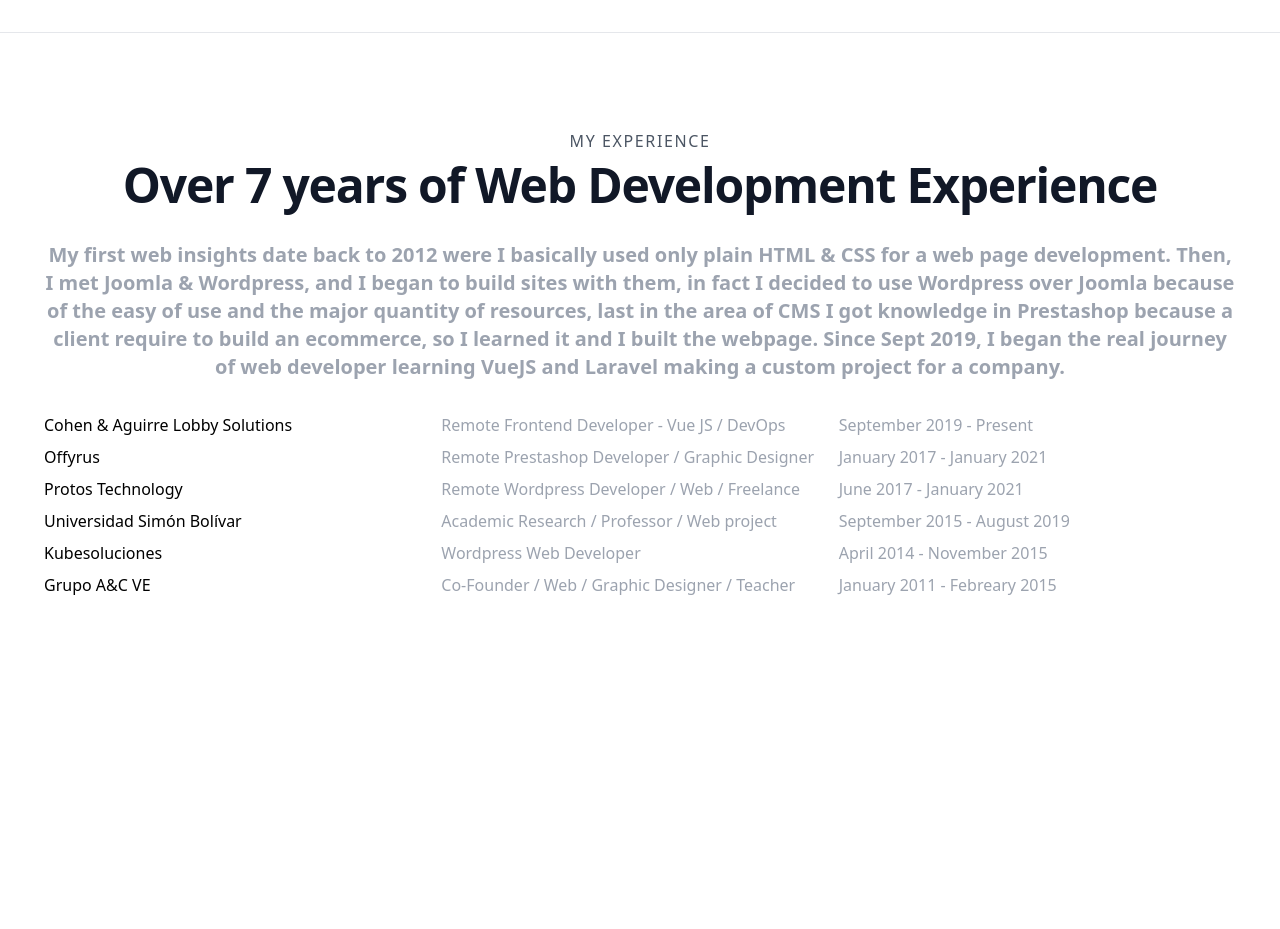
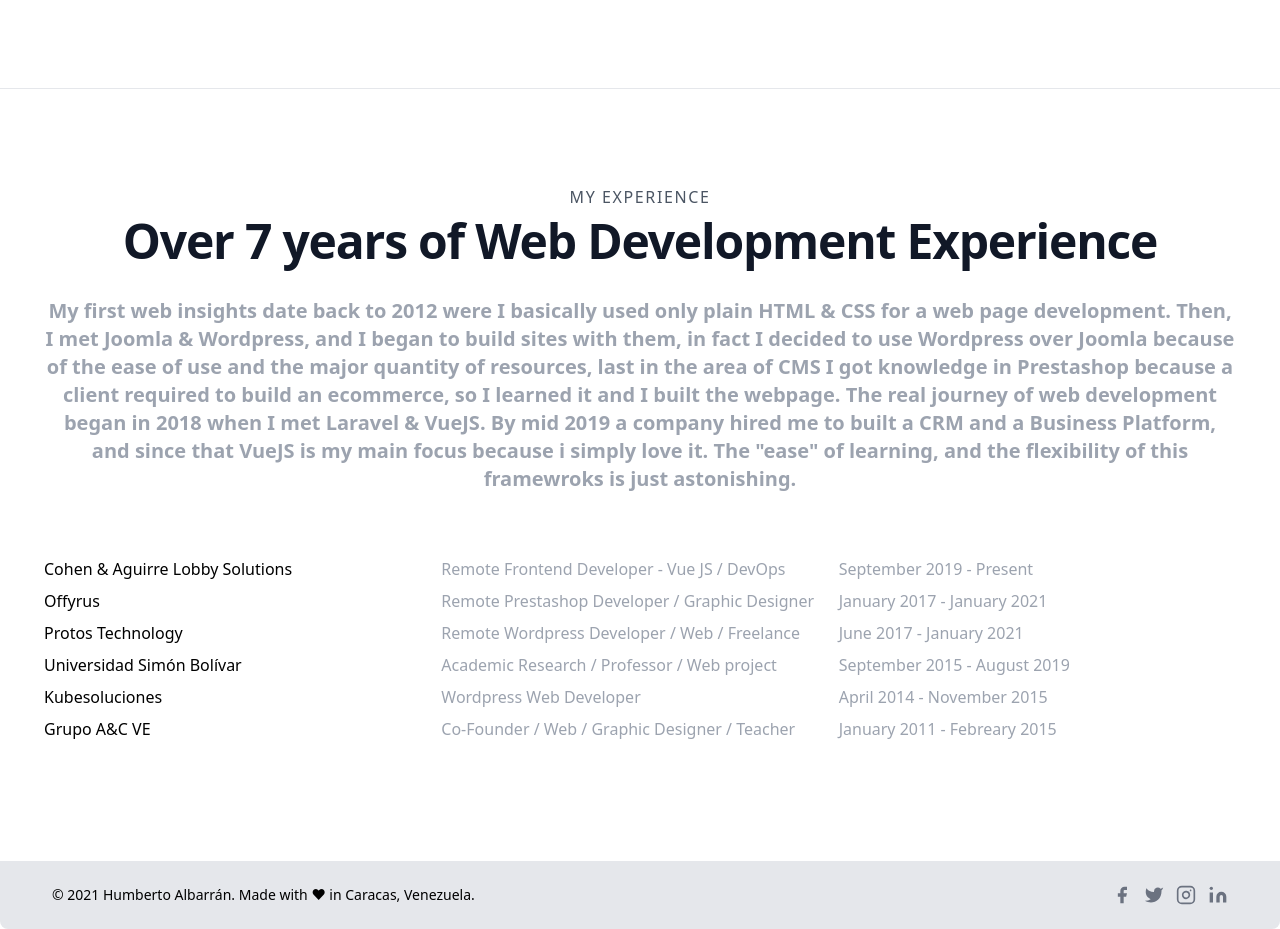
Before and after one commit to hjalbarran/portfolio-v1, a Vue app: page /about in a window 1280 px wide. Shown: the part 680-1609 px from the top of the page. Before the commit the page ends 1381 px from the top, so only its background shows below. Built offline with nearby package versions, Linux system fonts and the light colour scheme.

Commit message:
Added footer, and a paragraph in 'About' page

```diff
--- a/src/App.vue
+++ b/src/App.vue
@@ -57,13 +57,19 @@
         <component :is="Component" />
       </transition>
     </router-view>
+
+    <Footer></Footer>
+
   </div>
 </template>
 
 <script>
+import Footer from './components/Footer'
+
 export default {
   name: 'app',
   components: {
+    Footer
   },
   data () {
     return {
--- /dev/null
+++ b/src/components/Footer.vue
@@ -0,0 +1,41 @@
+<template>
+    <footer>
+        <div class="w-full px-8 mt-4 rounded-b-lg bg-gray-200">
+            <div class="container flex flex-col flex-wrap px-5 py-6 mx-auto sm:flex-row">
+                <p class="text-sm text-center text-black sm:text-left ">&copy; {{ new Date().getFullYear() }} Humberto Albarrán. Made with ♥ in Caracas, Venezuela.</p>
+                <span class="inline-flex justify-center mt-2 sm:ml-auto sm:mt-0 sm:justify-start">
+                    <a class="text-gray-500 hover:text-black">
+                        <svg fill="currentColor" stroke-linecap="round" stroke-linejoin="round" stroke-width="2" class="w-5 h-5" viewBox="0 0 24 24">
+                            <path d="M18 2h-3a5 5 0 00-5 5v3H7v4h3v8h4v-8h3l1-4h-4V7a1 1 0 011-1h3z"></path>
+                        </svg>
+                    </a>
+                    <a class="ml-3 text-gray-500 hover:text-black">
+                    <svg fill="currentColor" stroke-linecap="round" stroke-linejoin="round" stroke-width="2" class="w-5 h-5" viewBox="0 0 24 24">
+                        <path d="M23 3a10.9 10.9 0 01-3.14 1.53 4.48 4.48 0 00-7.86 3v1A10.66 10.66 0 013 4s-4 9 5 13a11.64 11.64 0 01-7 2c9 5 20 0 20-11.5a4.5 4.5 0 00-.08-.83A7.72 7.72 0 0023 3z">
+                        </path>
+                    </svg>
+                    </a>
+                    <a class="ml-3 text-gray-500 hover:text-black">
+                    <svg fill="none" stroke="currentColor" stroke-linecap="round" stroke-linejoin="round" stroke-width="2" class="w-5 h-5" viewBox="0 0 24 24">
+                        <rect width="20" height="20" x="2" y="2" rx="5" ry="5"></rect>
+                        <path d="M16 11.37A4 4 0 1112.63 8 4 4 0 0116 11.37zm1.5-4.87h.01"></path>
+                    </svg>
+                    </a>
+                    <a class="ml-3 text-gray-500 hover:text-black">
+                    <svg fill="currentColor" stroke="currentColor" stroke-linecap="round" stroke-linejoin="round" stroke-width="0" class="w-5 h-5" viewBox="0 0 24 24">
+                        <path stroke="none" d="M16 8a6 6 0 016 6v7h-4v-7a2 2 0 00-2-2 2 2 0 00-2 2v7h-4v-7a6 6 0 016-6zM2 9h4v12H2z">
+                        </path>
+                        <circle cx="4" cy="4" r="2" stroke="none"></circle>
+                    </svg>
+                    </a>
+                </span>
+            </div>
+        </div>
+    </footer>
+</template>
+
+<script>
+export default {
+
+}
+</script>
--- a/src/components/ProjectCard.vue
+++ b/src/components/ProjectCard.vue
@@ -1,5 +1,5 @@
 <template>
-  <div class="p-6 m-2 mx-auto bg-white border rounded-lg shadow-md lg:w-5/12 max-w-xl cursor-pointer hovereffect" @click="projectDetailsURL(project)">
+  <div class="p-6 m-2 mx-auto bg-white border rounded-lg shadow-md lg:w-5/12 max-w-xl cursor-pointer hovereffect" @click="projectDetailsURL(project)" v-scrollanimation>
     <div class="flex flex-col items-start py-2 rounded-lg sm:flex-row">
       <div class="flex items-center justify-center w-full lg:justify-start lg:w-1/2">
         <img :src="project.img" :alt="project.title" class="rounded-lg">
@@ -42,4 +42,14 @@
     transition: .35s;
   }
 }
+.before-enter {
+  opacity: 0;
+  transform: translateY(30px);
+  transition: all .4s linear;
+}
+
+.enter {
+  opacity: 1;
+  transform: translateY(0px);
+}
 </style>
--- a/src/views/About.vue
+++ b/src/views/About.vue
@@ -6,7 +6,8 @@
           <h5 class="tracking-widest text-gray-600 mb-2 first-animation">ABOUT ME</h5>
           <h1 class="text-3xl tracking-tight font-extrabold text-gray-900 sm:text-4xl md:text-5xl mb-8 second-animation">I'm Humberto Albarrán, materials engineer & web developer. Focused in develop solutions adapted to design & requirements while making solid friendly communication with my team coworkers.</h1>
           <h3 class="text-xl text-gray-400 font-semibold third-animation">
-              Lorem ipsum dolor sit amet, consectetur adipiscing elit, sed do eiusmod tempor incididunt ut labore et dolore magna aliqua. Pretium fusce id velit ut tortor. Arcu non sodales neque sodales ut. Sodales ut etiam sit amet nisl purus in mollis nunc. Erat velit scelerisque in dictum non consectetur a erat.
+              As a materials engineer, my main areas of expertise are non destructive testing of materials, manufacturing processes and industrial maintenance, but as a Web Developer I want to built everything from scratch. There is so much things you can do with the code, that is simply awesome! Probably, if I go back in time, I would change my carreer path to study software engineering.
+              I don't regret, just saying I would adjust my study preferences in order to keep my life goals aligned.
           </h3>
         </div>
       </div>
@@ -96,11 +97,11 @@
     <hr>
     <section class="text-gray-600 body-font" >
       <div class="container lg:px-11 px-5 pt-24 mx-auto">
-        <div class="flex flex-col text-center w-full mb-8" v-scrollanimation>
+        <div class="flex flex-col text-center w-full mb-8 pb-8" v-scrollanimation>
           <h5 class="tracking-widest text-gray-600 mb-2">MY EXPERIENCE</h5>
           <h1 class="text-3xl tracking-tight font-extrabold text-gray-900 sm:text-4xl md:text-5xl mb-8">Over 7 years of Web Development Experience</h1>
           <h3 class="text-xl text-gray-400 font-semibold">
-              My first web insights date back to 2012 were I basically used only plain HTML & CSS for a web page development. Then, I met Joomla & Wordpress, and I began to build sites with them, in fact I decided to use Wordpress over Joomla because of the easy of use and the major quantity of resources, last in the area of CMS I got knowledge in Prestashop because a client require to build an ecommerce, so I learned it and I built the webpage. Since Sept 2019, I began the real journey of web developer learning VueJS and Laravel making a custom project for a company.
+              My first web insights date back to 2012 were I basically used only plain HTML & CSS for a web page development. Then, I met Joomla & Wordpress, and I began to build sites with them, in fact I decided to use Wordpress over Joomla because of the ease of use and the major quantity of resources, last in the area of CMS I got knowledge in Prestashop because a client required to build an ecommerce, so I learned it and I built the webpage. The real journey of web development began in 2018 when I met Laravel & VueJS. By mid 2019 a company hired me to built a CRM and a Business Platform, and since that VueJS is my main focus because i simply love it. The "ease" of learning, and the flexibility of this framewroks is just astonishing.
           </h3>
         </div>
         <div class="pb-24" v-scrollanimation>
--- a/src/views/Home.vue
+++ b/src/views/Home.vue
@@ -7,12 +7,11 @@
             <div class="text-center lg:text-left">
               <h5 class="tracking-widest text-gray-600 mb-4 md:mx-auto first-animation">HUMBERTO ALBARRÁN</h5>
               <h1 class="text-4xl tracking-tight font-extrabold text-gray-900 sm:text-5xl md:text-6xl second-animation">
+                <span class="block text-gray-600 xl:inline">Vue JS </span>
                 <span class="block xl:inline">Frontend Web Developer</span>
-                {{ '  ' }}
-                <span class="block text-gray-600 xl:inline">Vue JS</span>
               </h1>
               <p class="mt-3 text-base text-gray-500 sm:mt-5 sm:text-lg md:mx-auto md:mt-5 md:text-xl lg:mx-0 third-animation">
-                Tengo más de 7 años envuelto en la tecnología web, y he usado distintas plataformas y herramientas desde el comienzo. Actualmente me he enfocado en el desarrollo web frontend.
+                I have more than 7 years involved in web design and development. I first started with Wordpress & Joomla, but since 3+ years ago I met the real development experience with Laravel & VueJS. Now I'm focused on improving my frontend skills.
               </p>
               <div class="mt-5 sm:mt-8 sm:flex sm:justify-center lg:justify-start flex justify-center fourth-animation">
                 <div class="rounded-md shadow sm:w-auto">
```
